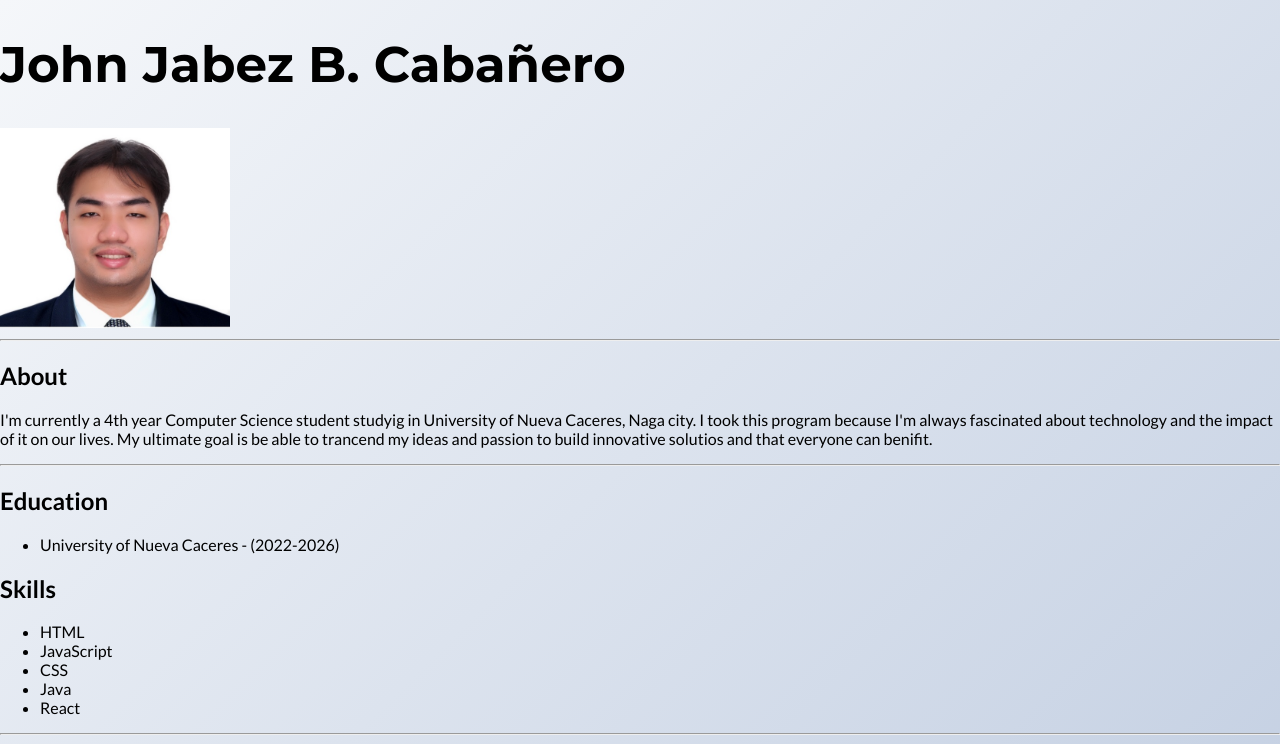
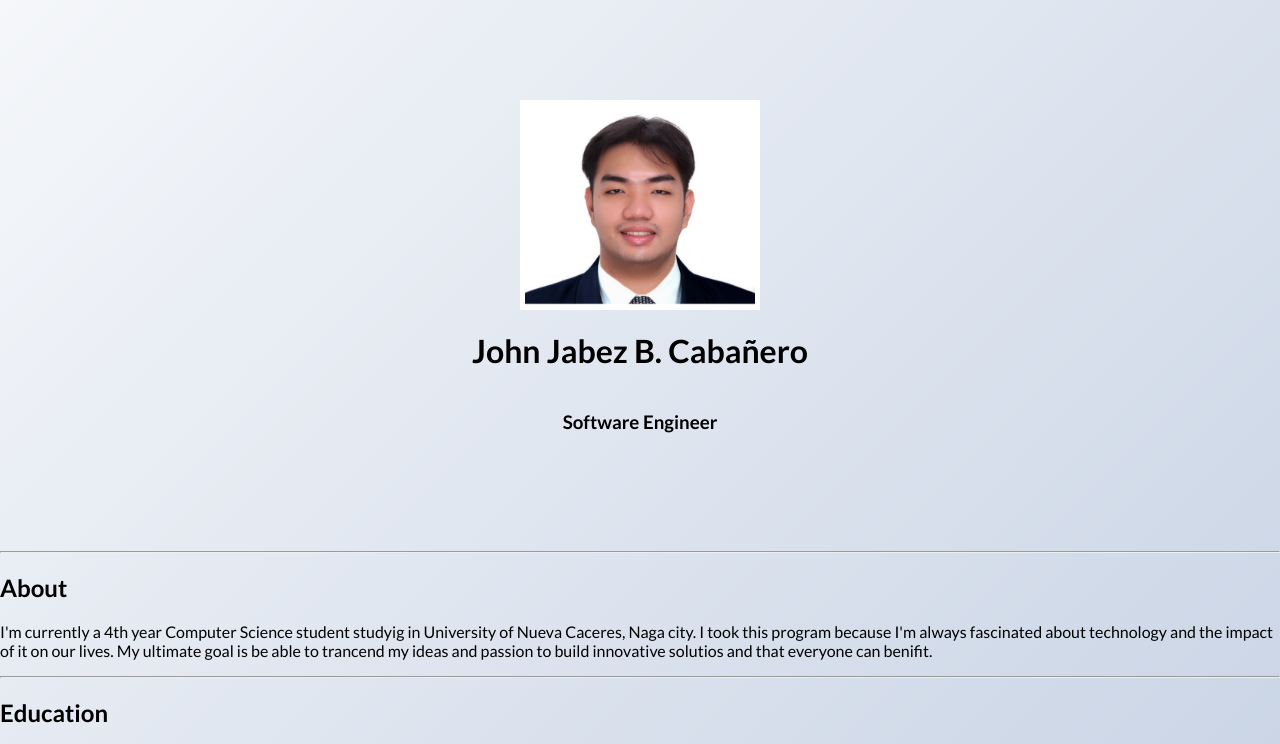
Before and after one commit to Skitzo-24/My-Portfolio, a plain HTML site: page index.html in a window 1280 px wide. Shown: the top 744 px of the page. Drawn offline with Linux system fonts and the light colour scheme.

Commit message:
I just updated my picture and tried the box model.

```diff
--- a/index.html
+++ b/index.html
@@ -11,9 +11,13 @@
     <link href="https://fonts.googleapis.com/css2?family=Lato:ital,wght@0,100;0,300;0,400;0,700;0,900;1,100;1,300;1,400;1,700;1,900&family=Montserrat:ital,wght@0,100..900;1,100..900&display=swap" rel="stylesheet">
 </head>
 <body>
-    <h1 id="my-name">John Jabez B. Cabañero</h1>
-    <img src="assets/images/formal pic.jpg" height="200px">
-    <hr/>
+
+    <div class="section-1">
+    <img id="my-picture" src="assets/images/formal pic.jpg">
+    <h1 id="name">John Jabez B. Cabañero</h1>
+    <h3>Software Engineer</h3>
+    </div>
+    <hr>
 
     <h2>About</h2>
     <p class="info-block">I'm currently a 4th year Computer Science student studyig in University of Nueva Caceres, Naga city. I took this program because I'm always fascinated about technology and the impact of it on our lives.
--- a/style.css
+++ b/style.css
@@ -5,6 +5,21 @@ body {
     padding: 0;
 }
 
+.section-1 {
+    width: 50%;
+    margin: 100px auto; /* centers horizontally */
+
+    display: flex;             /* make it a flex container */
+    flex-direction: column;    /* stack items vertically */
+    align-items: center;       /* center items horizontally */
+    text-align: center;        /* center text inside */
+}
+
+#my-picture{
+    height: 200px;
+    border: 5px solid white;
+
+}
 
 #my-name{
     font-family: "Montserrat", sans-serif;
```
